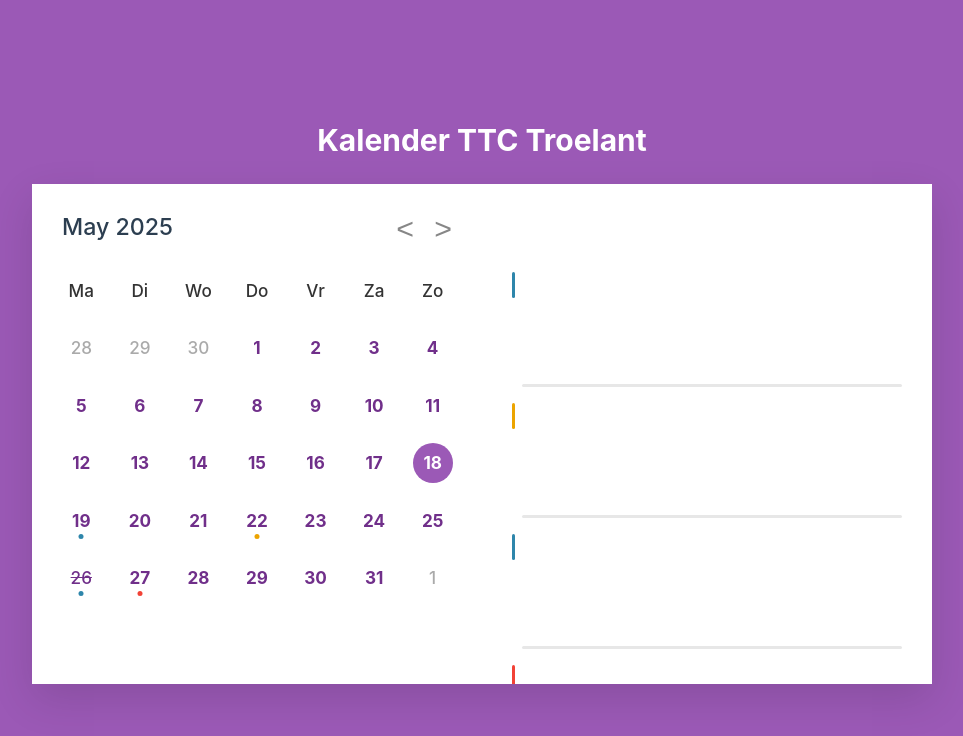
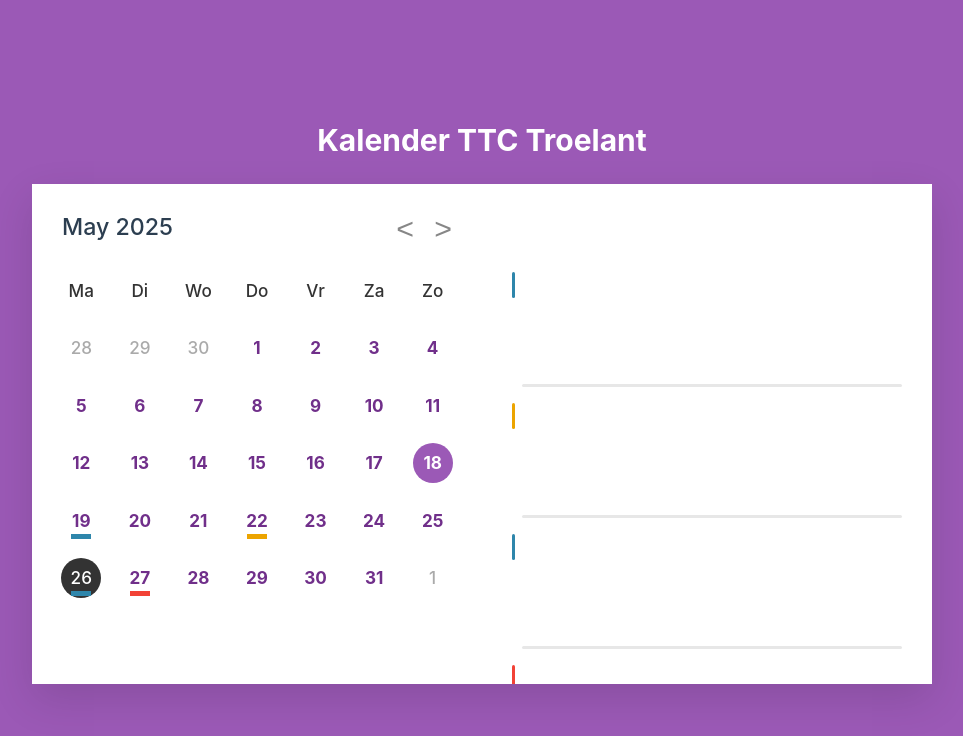
Before and after one commit to ttc-troelant/calendar, a Vue app: page / in a window 1280 px wide. Shown: the top 736 px of the page, without its empty margins (158-1121 px from the left). Built offline with nearby package versions, Linux system fonts and the light colour scheme.

Commit message:
Change how unavailable and the events are displayed

```diff
--- a/src/assets/main.css
+++ b/src/assets/main.css
@@ -103,7 +103,7 @@
 }
 .days li.unavailable {
   font-weight: 500;
-  text-decoration: line-through;
+  color: #fff;
 }
 .days li::before {
   position: absolute;
@@ -120,7 +120,7 @@
   background: #9b59b6;
 }
 .days li.unavailable::before {
-  background: none;
+  background: #333;
 }
 .days li:not(.active):hover::before {
   background: #f2f2f2;
@@ -199,7 +199,8 @@
   left: 50%;
   transform: translate(-50%, 0);
   display: flex;
-  gap: 5px;
+  flex-direction: column;
+  gap: 1px;
   margin-left: auto;
   margin-right: auto;
 }
@@ -208,9 +209,8 @@
 .b-ploeg-calendarItem,
 .c-ploeg-calendarItem,
 .algemeen-calendarItem {
-  width: 5px;
+  width: 20px;
   height: 5px;
-  border-radius: 50%;
 }
 .a-ploeg-calendarItem {
   background: var(--a-ploeg);
```
